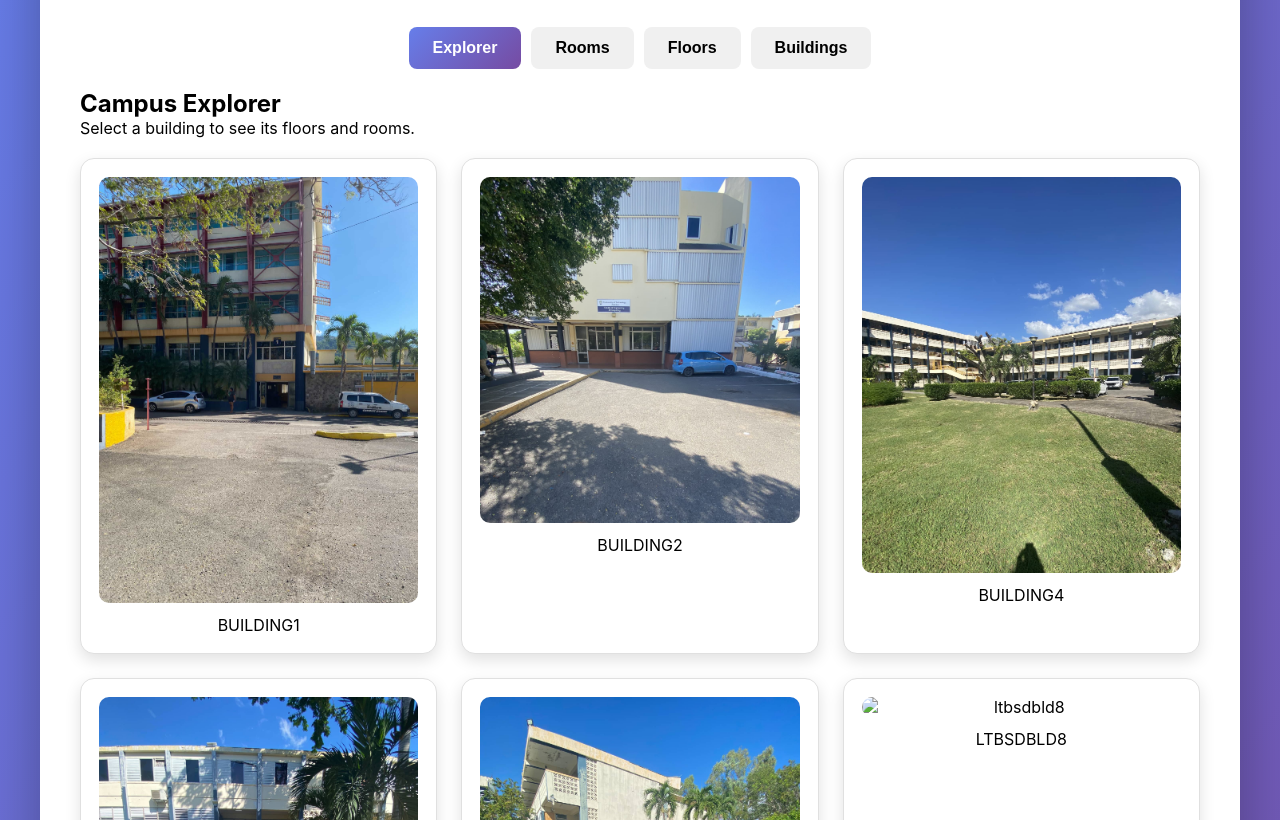
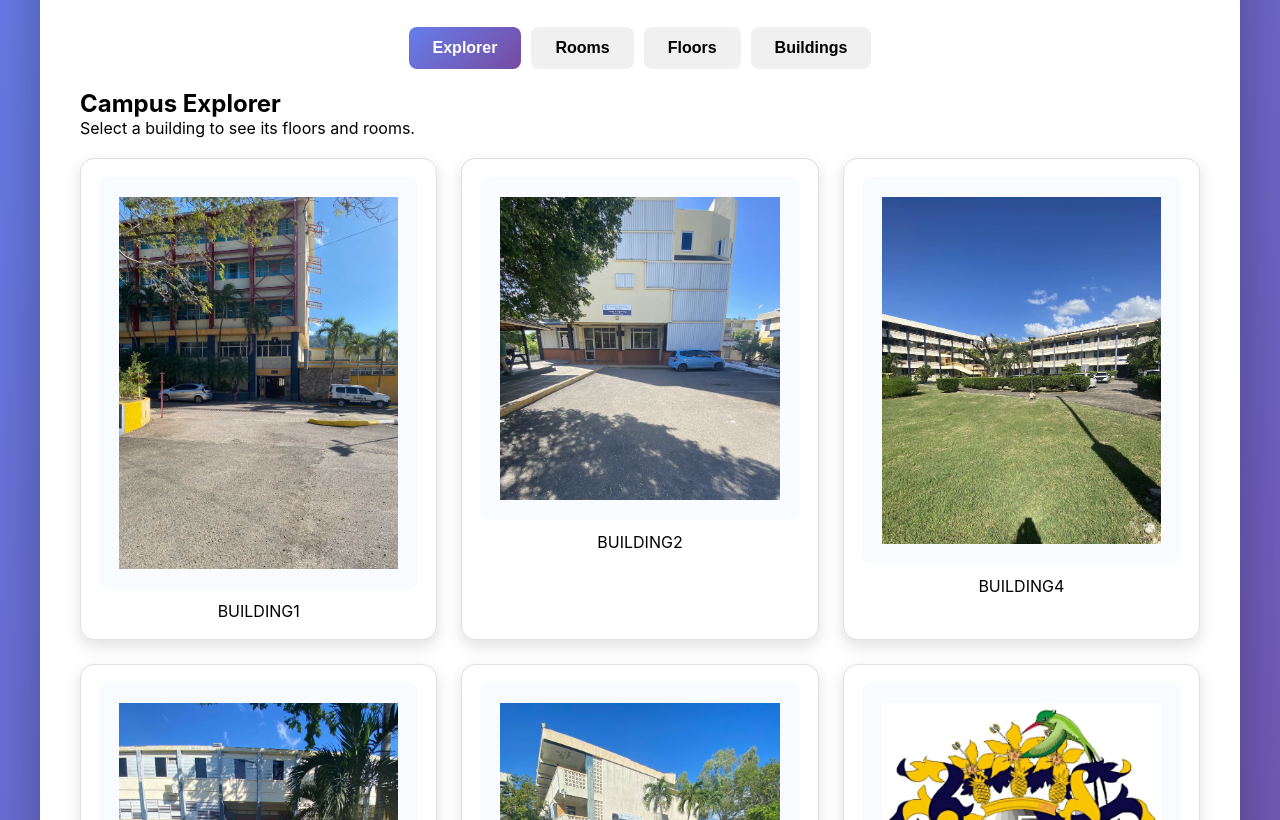
Before and after one commit to WrightJayN/utech-directions-sys, a website with bundled scripts: page index.html in a window 1280 px wide. Shown: the part 132-952 px from the top of the page. Built offline with nearby package versions, Linux system fonts and the light colour scheme; files whose address does not match are found by name.

Commit message:
Fix path issues with placeholder image

```diff
--- a/js/app.js
+++ b/js/app.js
@@ -33,7 +33,7 @@ document.addEventListener('DOMContentLoaded', function() {
     // Preload critical assets
     const preloadImages = [
         'assets/utech_map.webp',
-        './assets/utech_crest.jpg',
+        'assets/utech_crest.jpg',
         'assets/buildings/building1.jpg',
         'assets/buildings/building2.jpg',
         'assets/buildings/building5.jpg',
--- a/js/processing/explorer.js
+++ b/js/processing/explorer.js
@@ -8,7 +8,7 @@ class CampusExplorer {
         this.treeDB = treeDB;
         this.container = document.getElementById(containerId);
         this.container.className = 'building-grid';
-        this.placeholderSrc = './assets/utech_crest.jpg';
+        this.placeholderSrc = 'assets/utech_crest.jpg';
     }
 
     populate() {
--- a/styles.css
+++ b/styles.css
@@ -90,6 +90,13 @@ header h1 {
     gap: 16px;
     margin-top: 20px;
     padding: 0 8px;
+}
+
+.building-img,
+.floor-img {
+    object-fit: contain;     /* Keeps crest proportional, no stretching */
+    background: #f8fbff;     /* Light blue background to match UTech colors */
+    padding: 20px;           /* Gives breathing room around the crest */
 }
 
 .floor-card {
```
Also changed, not shown: js/output/buildingPicturesOutput.js, js/output/floorPicturesOutput.js.
